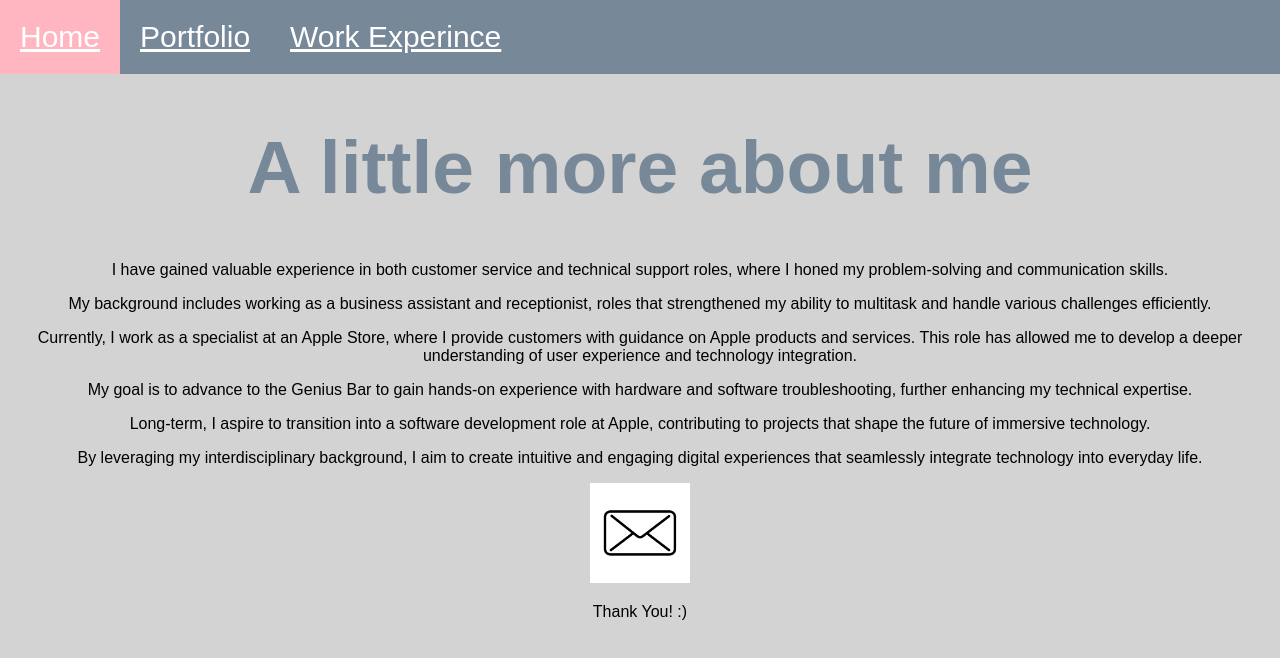
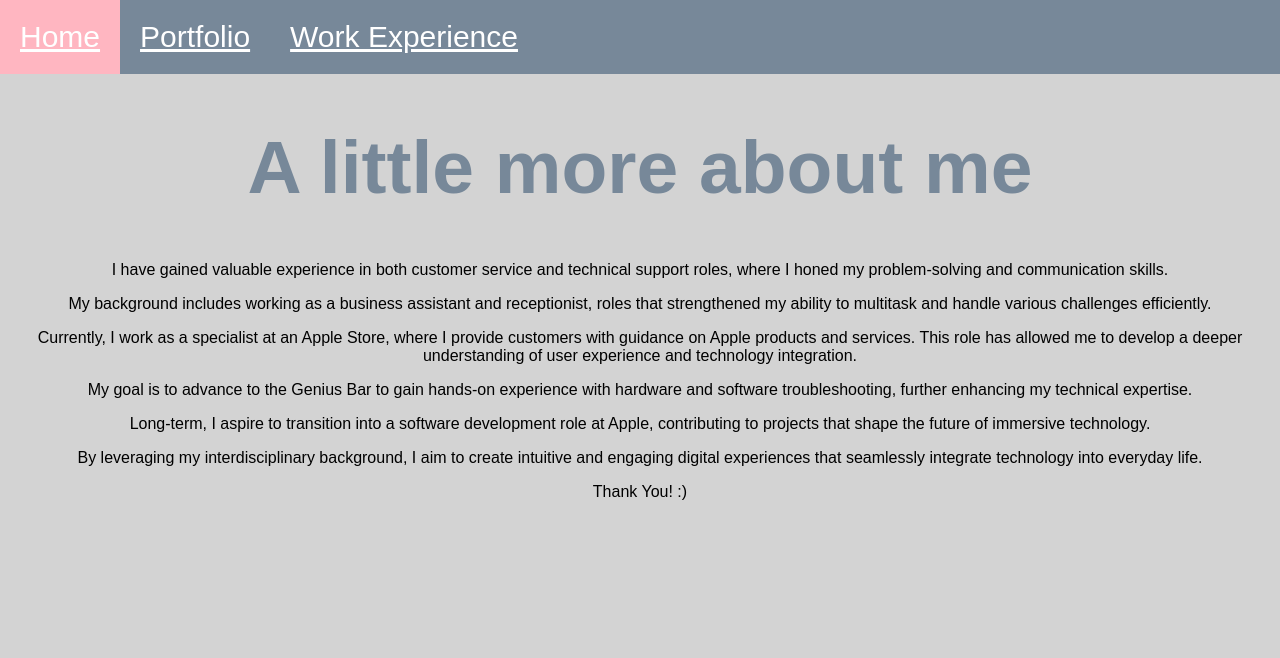
Before and after one commit to majo-marr/web_project, a plain HTML site: page contact.html in a window 1280 px wide. Drawn offline with Linux system fonts and the light colour scheme.

Commit message:
Update contact.html
j

```diff
--- a/contact.html
+++ b/contact.html
@@ -11,7 +11,7 @@
 			<ul>
 				<li><a href="index.html">Home</a></li>
 				<li><a href="portfolio.html">Portfolio</a></li>
-				<li><a href="contact.html">Work Experince</a></li>
+				<li><a href="contact.html">Work Experience</a></li>
 			</ul>
 		</nav>
 		<center>
@@ -23,7 +23,6 @@
 	<p>Long-term, I aspire to transition into a software development role at Apple, contributing to projects that shape the future of immersive technology.</p>
 	<p>By leveraging my interdisciplinary background, I aim to create intuitive and engaging digital experiences that seamlessly integrate technology into everyday life.</p>
 
-	<a href="mailto:marr.mariajose@gmail.com"target="blank"><img src="media/logo_email.jpg" height="100" class="social"></a>
 
 	<p> Thank You! :)</p>
 
```
